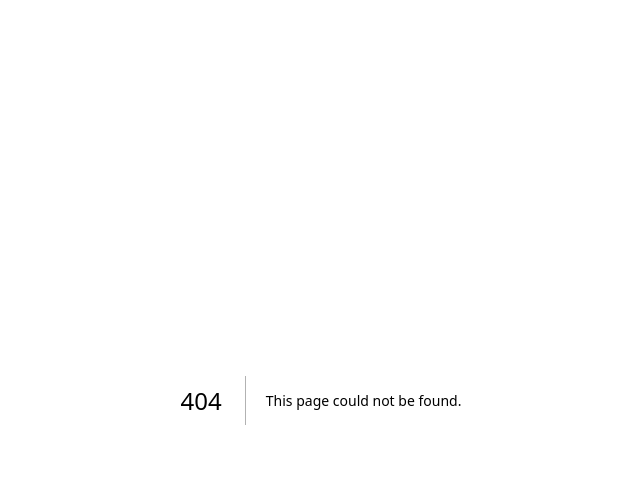
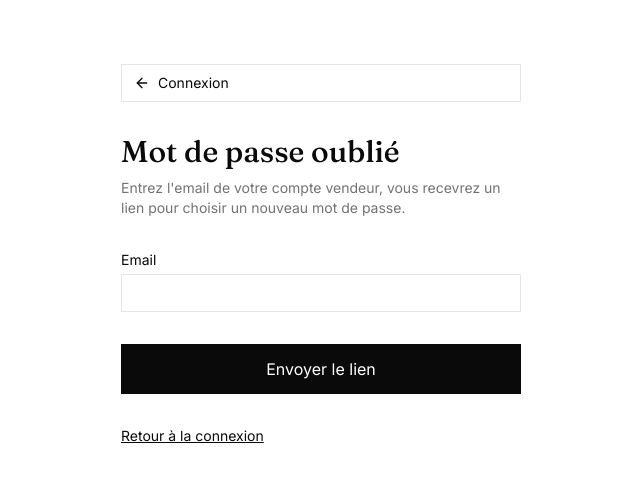
Before and after one commit to adefal849/marketplace-v1, a Next.js app: page /mot-de-passe-oublie in a window 1280 px wide. Before the commit this address had no page. Shown: the top 482 px of the page, without its empty margins (319-959 px from the left). Built offline with nearby package versions, Linux system fonts and the light colour scheme.

Commit message:
Fusion version avancee + ajout mot de passe oublie

```diff
--- a/app/(auth)/connexion/page.js
+++ b/app/(auth)/connexion/page.js
@@ -76,6 +76,10 @@ export default function Connexion() {
         >
           {chargement ? "Connexion..." : "Se connecter"}
         </button>
+
+        <Link href="/mot-de-passe-oublie" className="text-center text-sm underline">
+          Mot de passe oublié ?
+        </Link>
       </form>
     </main>
   );
--- /dev/null
+++ b/app/(auth)/mot-de-passe-oublie/page.js
@@ -0,0 +1,72 @@
+"use client";
+
+import { useState } from "react";
+import Link from "next/link";
+import BackButton from "../../BackButton";
+
+export default function MotDePasseOublie() {
+  const [email, setEmail] = useState("");
+  const [envoye, setEnvoye] = useState(false);
+  const [chargement, setChargement] = useState(false);
+
+  async function onSubmit(e) {
+    e.preventDefault();
+    setChargement(true);
+
+    await fetch("/api/auth/mot-de-passe-oublie", {
+      method: "POST",
+      headers: { "Content-Type": "application/json" },
+      body: JSON.stringify({ email }),
+    });
+
+    setChargement(false);
+    setEnvoye(true);
+  }
+
+  return (
+    <main className="mx-auto flex min-h-screen max-w-md flex-col px-6 py-16">
+      <BackButton secours="/connexion" texte="Connexion" />
+      <h1 className="mt-4 font-display text-3xl">Mot de passe oublié</h1>
+
+      {envoye ? (
+        <p className="mt-6 text-sm">
+          Si un compte existe avec cet email, un lien de réinitialisation vient
+          d'être envoyé. Vérifiez aussi vos spams.
+        </p>
+      ) : (
+        <>
+          <p className="mt-2 text-sm text-muted">
+            Entrez l'email de votre compte vendeur, vous recevrez un lien pour
+            choisir un nouveau mot de passe.
+          </p>
+
+          <form onSubmit={onSubmit} className="mt-8 flex flex-col gap-4">
+            <label className="flex flex-col gap-1 text-sm">
+              Email
+              <input
+                required
+                type="email"
+                className="border border-line px-3 py-2"
+                value={email}
+                onChange={(e) => setEmail(e.target.value)}
+              />
+            </label>
+
+            <button
+              disabled={chargement}
+              className="mt-4 border border-ink bg-ink px-4 py-3 text-paper hover:bg-paper hover:text-ink transition-colors disabled:opacity-50"
+            >
+              {chargement ? "Envoi..." : "Envoyer le lien"}
+            </button>
+          </form>
+        </>
+      )}
+
+      <p className="mt-8 text-sm">
+        <Link href="/connexion" className="underline">
+          Retour à la connexion
+        </Link>
+      </p>
+    </main>
+  );
+}
--- /dev/null
+++ b/app/(auth)/reinitialiser/page.js
@@ -0,0 +1,95 @@
+"use client";
+
+import { Suspense, useState } from "react";
+import { useSearchParams, useRouter } from "next/navigation";
+import Link from "next/link";
+
+function FormulaireReinitialisation() {
+  const searchParams = useSearchParams();
+  const router = useRouter();
+  const token = searchParams.get("token");
+
+  const [motDePasse, setMotDePasse] = useState("");
+  const [erreur, setErreur] = useState("");
+  const [succes, setSucces] = useState(false);
+  const [chargement, setChargement] = useState(false);
+
+  async function onSubmit(e) {
+    e.preventDefault();
+    setErreur("");
+    setChargement(true);
+
+    const res = await fetch("/api/auth/reinitialiser", {
+      method: "POST",
+      headers: { "Content-Type": "application/json" },
+      body: JSON.stringify({ token, nouveauMotDePasse: motDePasse }),
+    });
+    const data = await res.json();
+
+    setChargement(false);
+
+    if (!res.ok) {
+      setErreur(data.erreur || "Une erreur est survenue.");
+      return;
+    }
+
+    setSucces(true);
+    setTimeout(() => router.push("/connexion"), 2000);
+  }
+
+  if (!token) {
+    return (
+      <p className="mt-6 text-sm">
+        Lien invalide. Refaites une demande depuis{" "}
+        <Link href="/mot-de-passe-oublie" className="underline">
+          cette page
+        </Link>
+        .
+      </p>
+    );
+  }
+
+  if (succes) {
+    return (
+      <p className="mt-6 text-sm">
+        Mot de passe mis à jour. Redirection vers la connexion...
+      </p>
+    );
+  }
+
+  return (
+    <form onSubmit={onSubmit} className="mt-8 flex flex-col gap-4">
+      <label className="flex flex-col gap-1 text-sm">
+        Nouveau mot de passe
+        <input
+          required
+          type="password"
+          minLength={6}
+          className="border border-line px-3 py-2"
+          value={motDePasse}
+          onChange={(e) => setMotDePasse(e.target.value)}
+        />
+      </label>
+
+      {erreur && <p className="text-sm">{erreur}</p>}
+
+      <button
+        disabled={chargement}
+        className="mt-4 border border-ink bg-ink px-4 py-3 text-paper hover:bg-paper hover:text-ink transition-colors disabled:opacity-50"
+      >
+        {chargement ? "Enregistrement..." : "Enregistrer le mot de passe"}
+      </button>
+    </form>
+  );
+}
+
+export default function Reinitialiser() {
+  return (
+    <main className="mx-auto flex min-h-screen max-w-md flex-col px-6 py-16">
+      <h1 className="font-display text-3xl">Nouveau mot de passe</h1>
+      <Suspense fallback={<p className="mt-6 text-sm">Chargement...</p>}>
+        <FormulaireReinitialisation />
+      </Suspense>
+    </main>
+  );
+}
--- /dev/null
+++ b/app/api/auth/mot-de-passe-oublie/route.js
@@ -0,0 +1,39 @@
+import { NextResponse } from "next/server";
+import crypto from "crypto";
+import { prisma } from "@/lib/prisma";
+import { envoyerEmailReinitialisation } from "@/lib/email";
+
+export async function POST(request) {
+  const { email } = await request.json();
+
+  if (!email) {
+    return NextResponse.json({ erreur: "Email requis." }, { status: 400 });
+  }
+
+  const user = await prisma.user.findUnique({ where: { email } });
+
+  // On répond pareil que l'utilisateur existe ou non, pour ne pas
+  // révéler quels emails sont inscrits (bonne pratique de sécurité).
+  if (user) {
+    const token = crypto.randomBytes(32).toString("hex");
+    const expiry = new Date(Date.now() + 60 * 60 * 1000); // 1 heure
+
+    await prisma.user.update({
+      where: { id: user.id },
+      data: { resetToken: token, resetTokenExpiry: expiry },
+    });
+
+    const base = process.env.NEXT_PUBLIC_SITE_URL || request.headers.get("origin");
+    const lien = `${base}/reinitialiser?token=${token}`;
+
+    try {
+      await envoyerEmailReinitialisation(email, lien);
+    } catch (e) {
+      console.error("Erreur envoi email:", e);
+    }
+  }
+
+  return NextResponse.json({
+    message: "Si un compte existe avec cet email, un lien a été envoyé.",
+  });
+}
--- /dev/null
+++ b/app/api/auth/reinitialiser/route.js
@@ -0,0 +1,33 @@
+import { NextResponse } from "next/server";
+import { prisma } from "@/lib/prisma";
+import { hashMotDePasse } from "@/lib/auth";
+
+export async function POST(request) {
+  const { token, nouveauMotDePasse } = await request.json();
+
+  if (!token || !nouveauMotDePasse) {
+    return NextResponse.json({ erreur: "Données manquantes." }, { status: 400 });
+  }
+
+  const user = await prisma.user.findUnique({ where: { resetToken: token } });
+
+  if (!user || !user.resetTokenExpiry || user.resetTokenExpiry < new Date()) {
+    return NextResponse.json(
+      { erreur: "Ce lien est invalide ou a expiré. Refaites une demande." },
+      { status: 400 }
+    );
+  }
+
+  const motDePasseHash = await hashMotDePasse(nouveauMotDePasse);
+
+  await prisma.user.update({
+    where: { id: user.id },
+    data: {
+      motDePasse: motDePasseHash,
+      resetToken: null,
+      resetTokenExpiry: null,
+    },
+  });
+
+  return NextResponse.json({ message: "Mot de passe mis à jour." });
+}
--- /dev/null
+++ b/lib/email.js
@@ -0,0 +1,25 @@
+import { Resend } from "resend";
+
+const resend = new Resend(process.env.RESEND_API_KEY);
+
+export async function envoyerEmailReinitialisation(email, lien) {
+  await resend.emails.send({
+    from: "Marketplace <onboarding@resend.dev>",
+    to: [email],
+    subject: "Réinitialisez votre mot de passe",
+    html: `
+      <div style="font-family: sans-serif; max-width: 480px; margin: 0 auto;">
+        <h2>Réinitialisation de mot de passe</h2>
+        <p>Vous avez demandé à réinitialiser votre mot de passe vendeur.</p>
+        <p>
+          <a href="${lien}" style="display:inline-block; background:#0a0a0a; color:#fff; padding:12px 20px; text-decoration:none;">
+            Choisir un nouveau mot de passe
+          </a>
+        </p>
+        <p style="color:#737373; font-size:13px;">
+          Ce lien expire dans 1 heure. Si vous n'avez pas fait cette demande, ignorez cet email.
+        </p>
+      </div>
+    `,
+  });
+}
--- a/package.json
+++ b/package.json
@@ -20,7 +20,8 @@
     "jsonwebtoken": "9.0.2",
     "cloudinary": "2.2.0",
     "slugify": "1.6.6",
-    "lucide-react": "^0.400.0"
+    "lucide-react": "^0.400.0",
+    "resend": "^4.0.0"
   },
   "devDependencies": {
     "prisma": "5.17.0",
```
Also changed, not shown: 1 other file (tests, documents, lock files or other folders).
